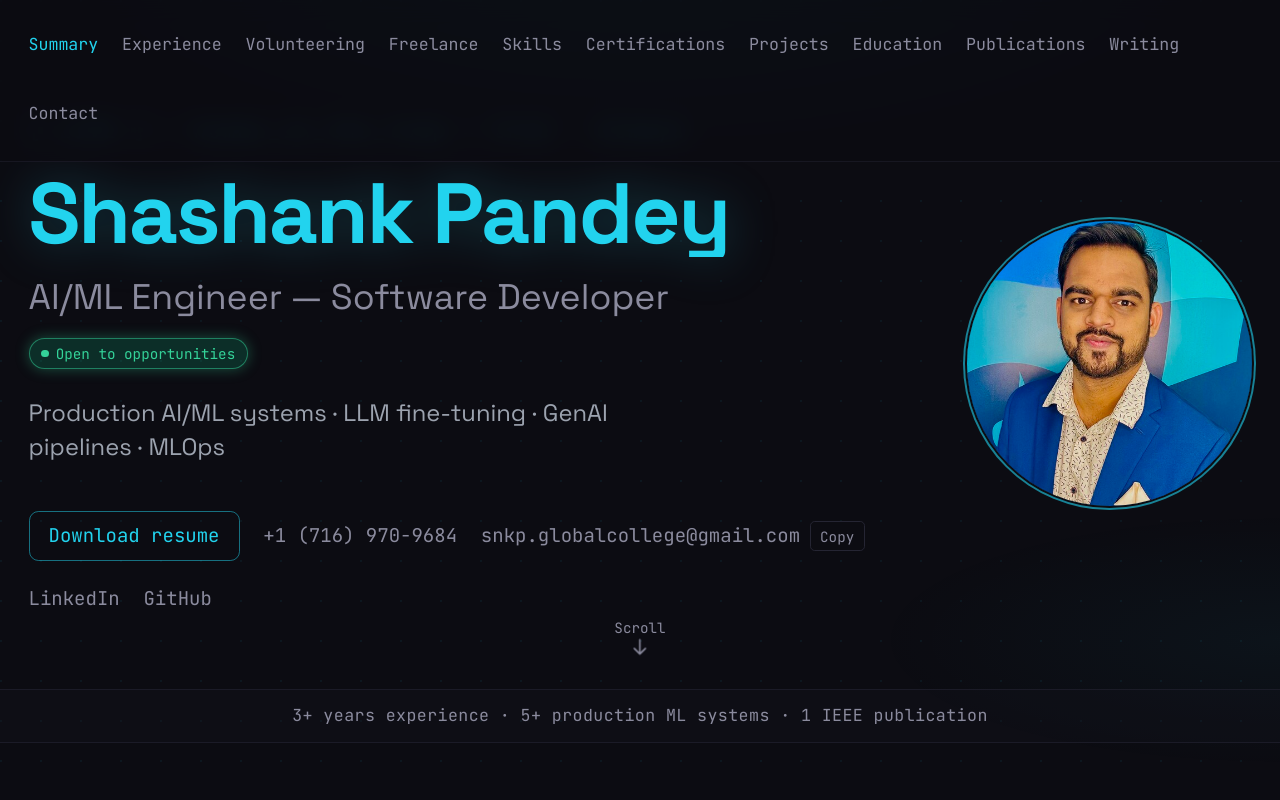
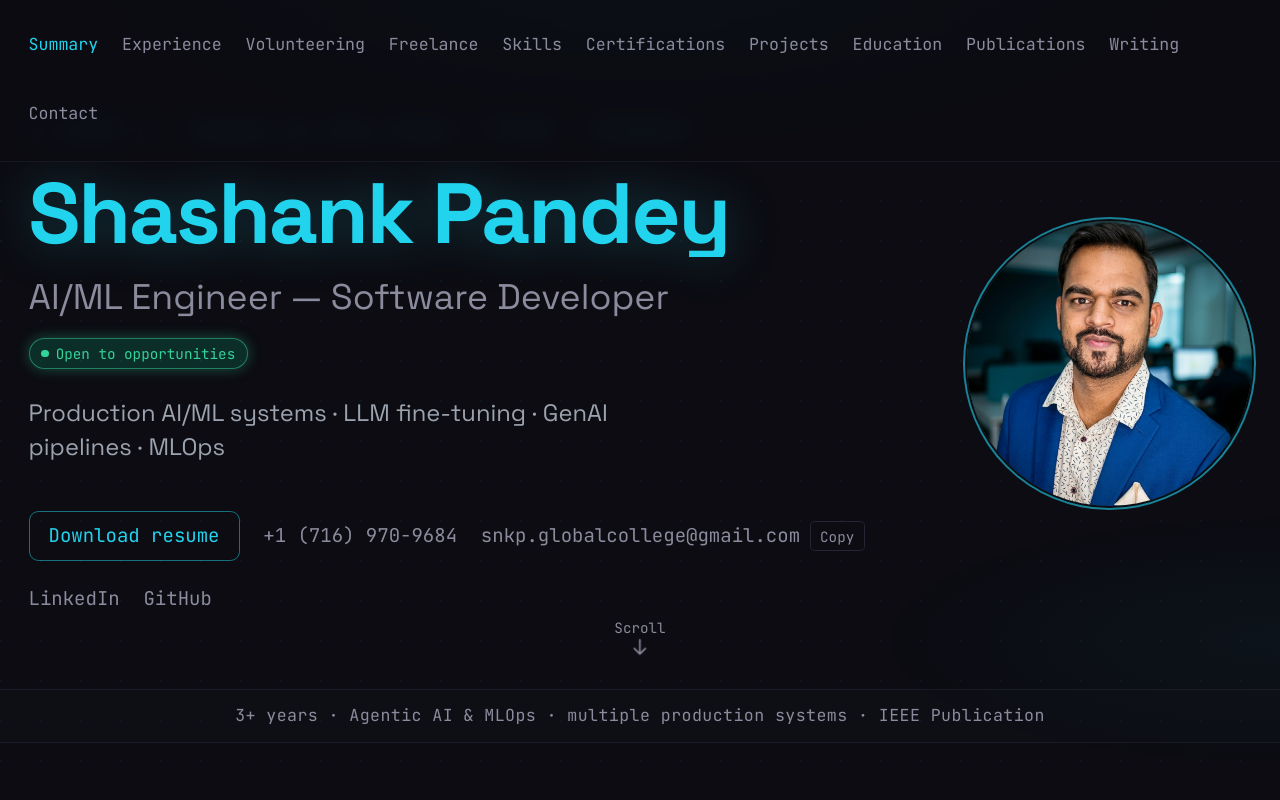
Before and after one commit to snkpgithub/portfolio, a Next.js app: page / in a window 1280 px wide. Shown: the top 800 px of the page. Built offline with nearby package versions, Linux system fonts and the light colour scheme; no server answers.

Commit message:
apply resume metics-strip and profile photo

```diff
--- a/src/components/MetricsStrip.tsx
+++ b/src/components/MetricsStrip.tsx
@@ -3,7 +3,7 @@ export function MetricsStrip() {
     <div className="relative z-10 border-y border-border/60 bg-surface/30">
       <div className="max-w-4xl mx-auto px-3 sm:px-6 py-3">
         <p className="font-mono text-center text-xs sm:text-sm text-muted tracking-wide">
-          3+ years experience · 5+ production ML systems · 1 IEEE publication
+          3+ years · Agentic AI & MLOps · multiple production systems · IEEE Publication
         </p>
       </div>
     </div>
```
Also changed, not shown: public/profile.jpg.
